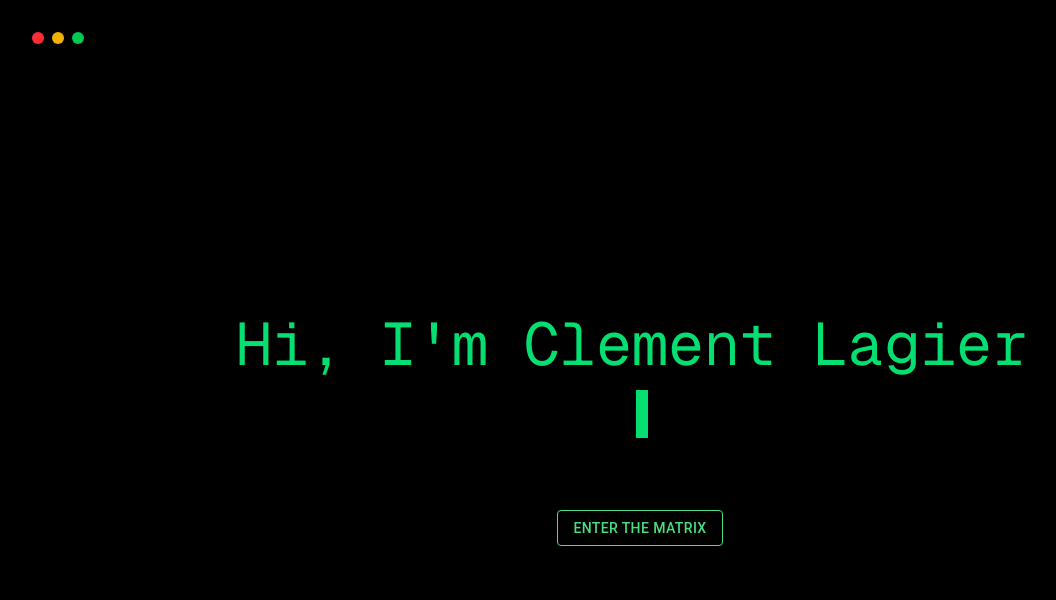
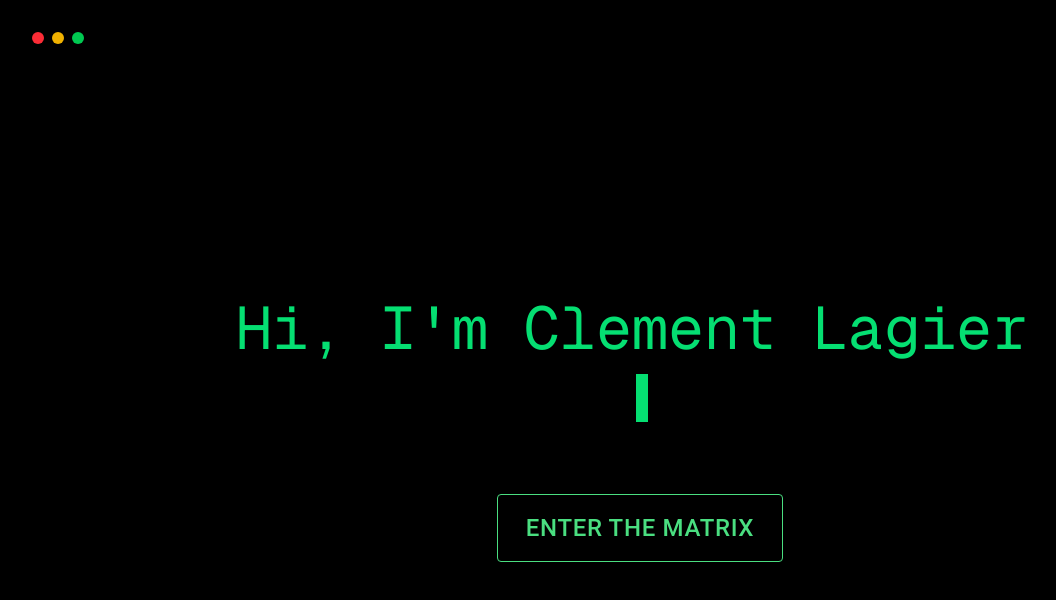
Before and after one commit to deadpanda-c/clementlagier.fr, a Next.js app: page / in a window 1280 px wide. Shown: the top 600 px of the page, without its empty margins (0-1056 px from the left). Built offline with nearby package versions, Linux system fonts and the light colour scheme.

Commit message:
[UPDATE] Modified the size of the button

```diff
--- a/components/buttons/call-to-actions.tsx
+++ b/components/buttons/call-to-actions.tsx
@@ -17,6 +17,9 @@ const CTAButton = ({ text, onClick, className }: CTAButtonProps) => {
         onClick={onClick}
         className={className}
         sx={{
+          size: "large",
+          fontSize: "1.5rem",
+          padding: "12px 28px",
           borderColor: "#4ade80",
           color: "#4ade80",
           "&:hover": {
```
